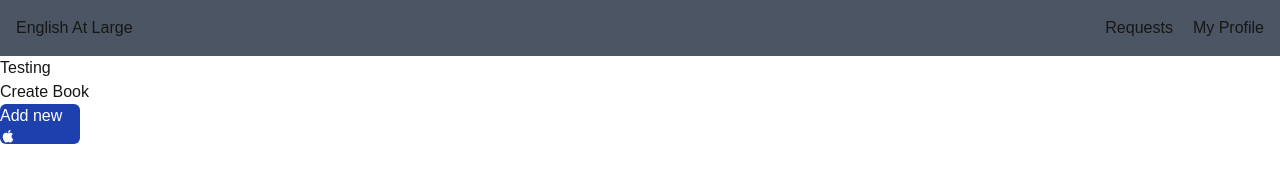
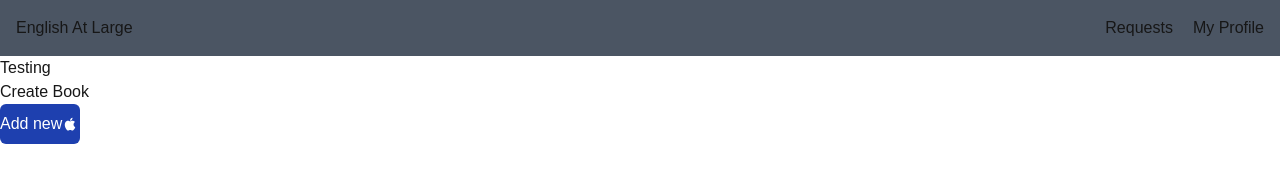
Before and after one commit to JumboCode/english-at-large, a Next.js app: page /about in a window 1280 px wide. Shown: the top 194 px of the page. Built offline with nearby package versions, Linux system fonts and the light colour scheme.

Commit message:
minor button changes

```diff
--- a/src/components/common/button/ButtonProps.tsx
+++ b/src/components/common/button/ButtonProps.tsx
@@ -4,19 +4,21 @@ import React from "react";
 interface ButtonProps {
   label: string;
   onClick: () => void;
-  icon?: React.ElementType;
+  icon?: React.ReactElement;
   altStyle?: string; // will be tailwind styling later
 }
 
 const Button = (props: ButtonProps) => {
-  const { label, onClick, icon = false, altStyle } = props;
+  const { label, onClick, icon, altStyle } = props;
 
   // if icon isn't passed in, nothing will show
   return (
-    <div className="text-white w-20 h-10 rounded-md bg-blue-800 hover:bg-blue-900 flex items-center">
-      <button onClick={onClick}>
+    <div // added conditional styling. use the `` and ${} syntax for inserting variables into string
+      className={`text-white w-20 h-10 rounded-md bg-blue-800 hover:bg-blue-900 flex items-center ${altStyle}`}
+    >
+      <button onClick={onClick} className="flex justify-center items-center">
         {label}
-        {icon}
+        {icon ? icon : null}
       </button>
     </div>
   );
```
